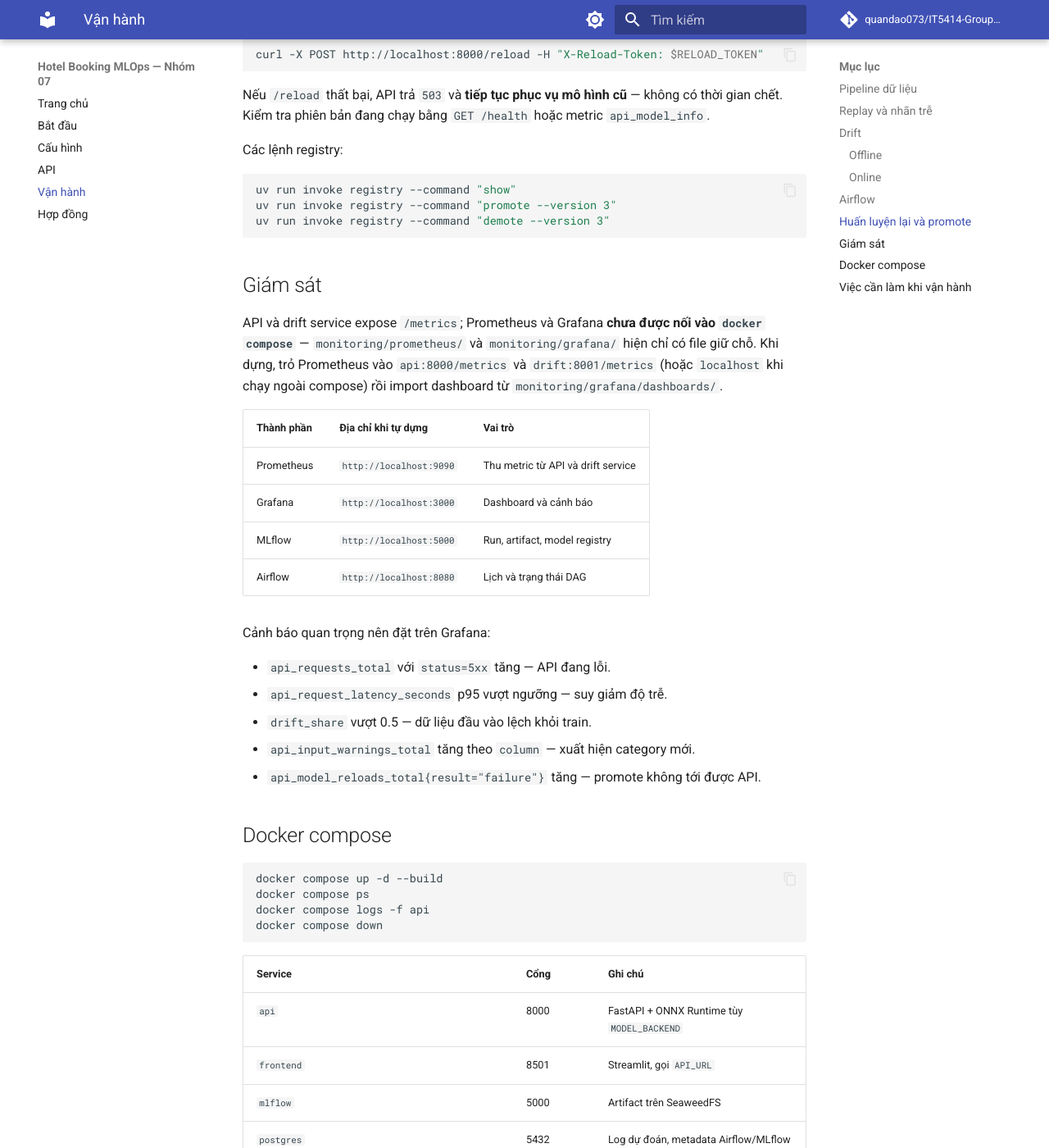
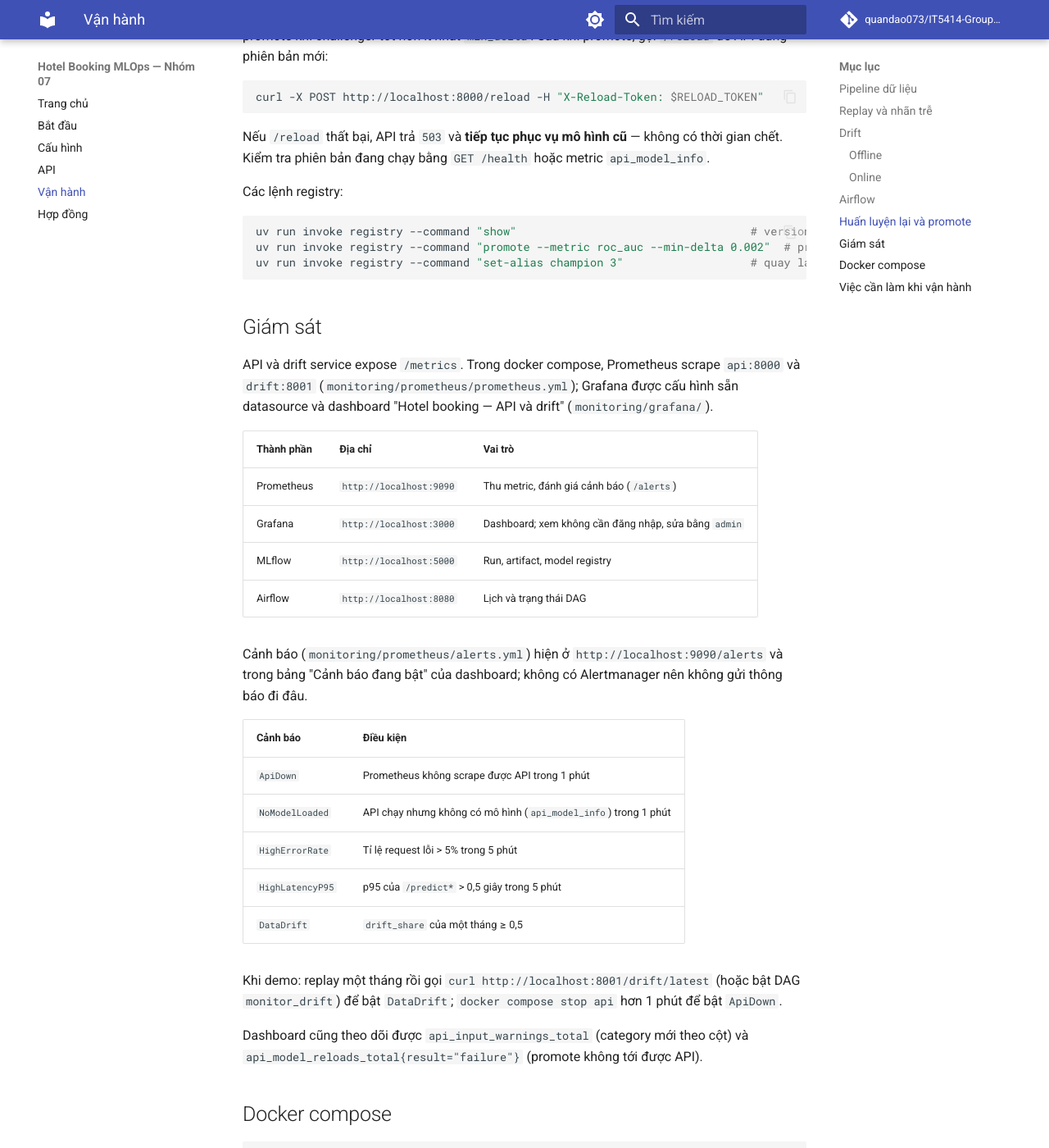
Before and after one commit to quandao073/IT5414-Group7-MLOps, an MkDocs documentation site: the page built from docs/source/operations.md, in a window 1280 px wide and 1400 px high, scrolled down 2957 px. Shown: the whole window at 82% size. Built offline with MkDocs 1.6.1 and Material for MkDocs 9.7.7, drawn with Linux system fonts in a browser that asks for light colours; comment, search, counter and statistics services are not loaded; some of the changed text lies outside the part shown.

Commit message:
docs: align the docs pages with the monitoring services now in docker compose and with the registry CLI commands

````diff
--- a/docs/source/operations.md
+++ b/docs/source/operations.md
@@ -57,7 +57,9 @@ giữa hai giai đoạn. Nhận xét tổng hợp nằm ở
 ### Online
 
 Drift service (`src/hotel_booking/drift_service.py`, cổng `8001`) đọc `prediction_logs` và so
-với dữ liệu tham chiếu bằng Evidently. Service chạy độc lập, **chưa nằm trong `docker compose`**:
+với dữ liệu tham chiếu bằng Evidently. Trong docker compose đây là service `drift`, mount
+`./data/processed` làm dữ liệu tham chiếu (cần `uv run dvc pull` hoặc `uv run invoke preprocess-data`
+trước lần chạy đầu). Ngoài compose:
 
 ```bash
 uv run invoke serve-drift
@@ -85,7 +87,7 @@ Airflow 3 chạy trong docker compose, giao diện tại `http://localhost:8080`
 
 | DAG | Lịch | Việc làm |
 |---|---|---|
-| `stack_health` | định kỳ | Kiểm tra các service còn sống |
+| `stack_health` | chạy tay | Gọi `/health` của `api`, `mlflow` và `drift` |
 | `monitor_drift` | mặc định `*/10 * * * *` (`MONITOR_DRIFT_SCHEDULE`) | Gọi `/drift/latest`; nếu `drift_share` vượt `drift_share_threshold` (mặc định 0.5) và là tháng mới thì trigger DAG `retrain` |
 
 `monitor_drift` ghi tháng vừa trigger vào Variable `monitor_drift_last_window`, nên mỗi tháng
@@ -117,32 +119,40 @@ chết. Kiểm tra phiên bản đang chạy bằng `GET /health` hoặc metric
 Các lệnh registry:
 
 ```bash
-uv run invoke registry --command "show"
-uv run invoke registry --command "promote --version 3"
-uv run invoke registry --command "demote --version 3"
+uv run invoke registry --command "show"                                   # version của champion và challenger
+uv run invoke registry --command "promote --metric roc_auc --min-delta 0.002"  # promote nếu challenger tốt hơn
+uv run invoke registry --command "set-alias champion 3"                   # quay lại version 3
 ```
 
 ## Giám sát
 
-API và drift service expose `/metrics`; Prometheus và Grafana **chưa được nối vào
-`docker compose`** — `monitoring/prometheus/` và `monitoring/grafana/` hiện chỉ có file giữ chỗ.
-Khi dựng, trỏ Prometheus vào `api:8000/metrics` và `drift:8001/metrics` (hoặc
-`localhost` khi chạy ngoài compose) rồi import dashboard từ `monitoring/grafana/dashboards/`.
+API và drift service expose `/metrics`. Trong docker compose, Prometheus scrape `api:8000` và
+`drift:8001` (`monitoring/prometheus/prometheus.yml`); Grafana được cấu hình sẵn datasource và
+dashboard "Hotel booking — API và drift" (`monitoring/grafana/`).
 
-| Thành phần | Địa chỉ khi tự dựng | Vai trò |
+| Thành phần | Địa chỉ | Vai trò |
 |---|---|---|
-| Prometheus | `http://localhost:9090` | Thu metric từ API và drift service |
-| Grafana | `http://localhost:3000` | Dashboard và cảnh báo |
+| Prometheus | `http://localhost:9090` | Thu metric, đánh giá cảnh báo (`/alerts`) |
+| Grafana | `http://localhost:3000` | Dashboard; xem không cần đăng nhập, sửa bằng `admin` |
 | MLflow | `http://localhost:5000` | Run, artifact, model registry |
 | Airflow | `http://localhost:8080` | Lịch và trạng thái DAG |
 
-Cảnh báo quan trọng nên đặt trên Grafana:
+Cảnh báo (`monitoring/prometheus/alerts.yml`) hiện ở `http://localhost:9090/alerts` và trong bảng
+"Cảnh báo đang bật" của dashboard; không có Alertmanager nên không gửi thông báo đi đâu.
 
-- `api_requests_total` với `status=5xx` tăng — API đang lỗi.
-- `api_request_latency_seconds` p95 vượt ngưỡng — suy giảm độ trễ.
-- `drift_share` vượt 0.5 — dữ liệu đầu vào lệch khỏi train.
-- `api_input_warnings_total` tăng theo `column` — xuất hiện category mới.
-- `api_model_reloads_total{result="failure"}` tăng — promote không tới được API.
+| Cảnh báo | Điều kiện |
+|---|---|
+| `ApiDown` | Prometheus không scrape được API trong 1 phút |
+| `NoModelLoaded` | API chạy nhưng không có mô hình (`api_model_info`) trong 1 phút |
+| `HighErrorRate` | Tỉ lệ request lỗi > 5% trong 5 phút |
+| `HighLatencyP95` | p95 của `/predict*` > 0,5 giây trong 5 phút |
+| `DataDrift` | `drift_share` của một tháng ≥ 0,5 |
+
+Khi demo: replay một tháng rồi gọi `curl http://localhost:8001/drift/latest` (hoặc bật DAG
+`monitor_drift`) để bật `DataDrift`; `docker compose stop api` hơn 1 phút để bật `ApiDown`.
+
+Dashboard cũng theo dõi được `api_input_warnings_total` (category mới theo cột) và
+`api_model_reloads_total{result="failure"}` (promote không tới được API).
 
 ## Docker compose
 
@@ -161,9 +171,9 @@ docker compose down
 | `postgres` | 5432 | Log dự đoán, metadata Airflow/MLflow |
 | `seaweedfs` | 8333 | S3-compatible cho artifact và DVC remote `local` |
 | `airflow-apiserver`, `airflow-scheduler`, `airflow-dag-processor` | 8080 | Airflow 3, LocalExecutor |
-
-`drift`, Prometheus và Grafana không có trong compose hiện tại; drift service chạy bằng
-`uv run invoke serve-drift` như mục [Drift](#drift).
+| `drift` | 8001 | Drift service, đọc `prediction_logs` |
+| `prometheus` | 9090 | Scrape `api` và `drift`, đánh giá cảnh báo |
+| `grafana` | 3000 | Dashboard |
 
 Biến môi trường và giá trị mặc định xem [Cấu hình](configuration.md#bien-moi-truong) và
 [Hợp đồng](contracts.md#c11-docker-compose).
````
Also changed, not shown: docs/source/configuration.md (+2 -0 lines), docs/source/getting-started.md (+2 -2 lines).
